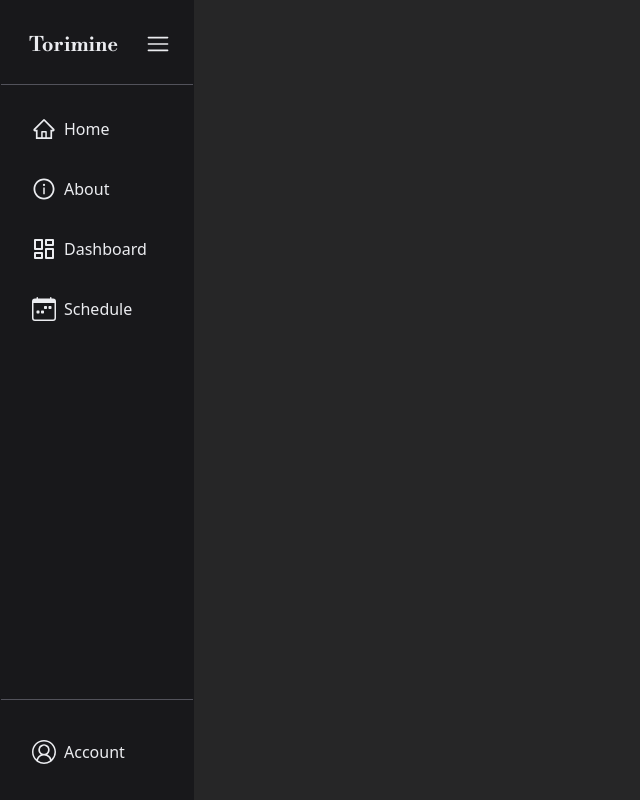
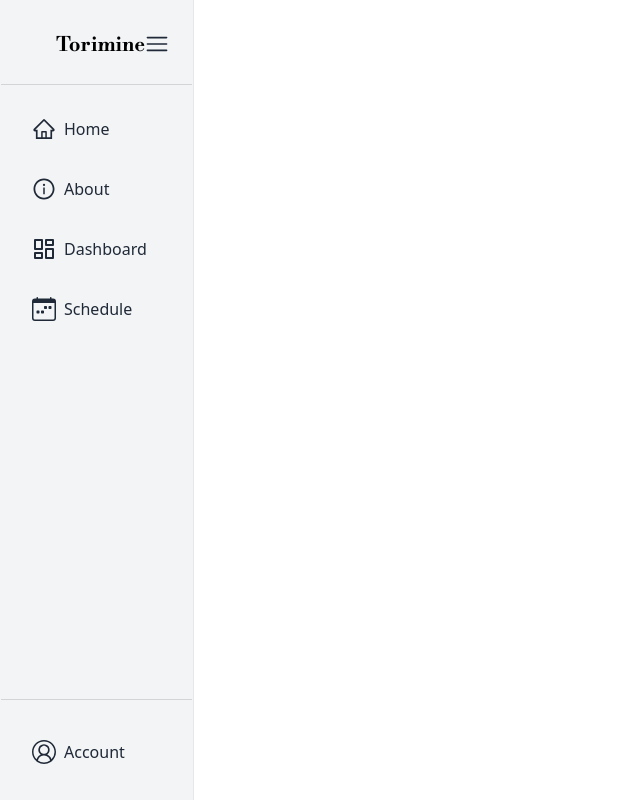
Before and after one commit to sebat2004/Torimine, a React (Vite) app in the folder client/: page /workspace in a window 1280 px wide. Shown: the whole page, without its empty margins (0-640 px from the left). Built offline with nearby package versions, Linux system fonts and the light colour scheme; a web font is replaced by a local one.

Commit message:
Changed to light mode colors

```diff
--- a/client/src/components/Navbar.tsx
+++ b/client/src/components/Navbar.tsx
@@ -2,7 +2,7 @@ import { Link } from 'react-router-dom'
 
 const Navbar = () => {
     return (
-    <div className='flex py-3 px-10 bg-zinc-900 w-screen'>
+    <div className='flex py-3 px-10 bg-gray-100 w-screen'>
         <div className='flex hover:scale-110 duration-150'>
             <Link to='/'>
                 <div className="flex pt-[8px] logo">
--- a/client/src/components/Sidebar.tsx
+++ b/client/src/components/Sidebar.tsx
@@ -14,14 +14,14 @@ const Sidebar = () => {
   return (
     <>
     <div className="flex">
-      <div className={`flex px-6 flex-col gap-5 pl-6 h-screen pt-8 bg-zinc-900  ${isOpen ? "w-[194px]" : "w-[88px]"} duration-150`}>
+      <div className={`flex px-6 flex-col gap-5 pl-6 h-screen pt-8  ${isOpen ? "w-[194px]" : "w-[88px]"} duration-150 border-r-[1px] bg-gray-100`}>
           <div className={`flex pl-2 rounded-md w-min duration-200 cursor-pointer ${isOpen ? "self-end" : "self-end pr-[10px]"}`}>
-            <Link to='/'>
-              <h1 className={`logo self-start pr-7 hover:scale-110 duration-150 text-xl ${isOpen ? "scale-100" : "scale-0"}`}>Torimine</h1>
+            <Link to='/' className={` mr-auto`}>
+              <h1 className={`logo hover:scale-110 duration-150 text-xl ${isOpen ? "scale-100" : "scale-0"}`}>Torimine</h1>
             </Link>
             <RxHamburgerMenu className={`text-2xl duration-150 hover:scale-125 ${isOpen && "rotate-180"}`} onClick={() => setOpen(!isOpen)} />
           </div>
-          <hr className="h-px my-1 bg-zinc-600 border-0 mx-[-23px]"></hr>
+          <hr className="h-px my-1 bg-zinc-300 border-0 mx-[-23px]"></hr>
           <Link to={"/"} state={isOpen}>
             <div className={`nav-item-container`} >
               <div className="pl-[4px] h-max self-center">
@@ -54,7 +54,7 @@ const Sidebar = () => {
               <h1 className={`nav-item-text ${isOpen ? "scale-100" : "scale-0"}`}>Schedule</h1>
             </div>
           </Link>
-          <hr className="h-px my-3 bg-zinc-600 border-0 mx-[-23px] mt-auto"></hr>
+          <hr className="h-px my-3 bg-zinc-300 border-0 mx-[-23px] mt-auto"></hr>
           <Link to="/account" state={isOpen}>
             <div className={`nav-item-container mb-7`} >
               <div className="pl-[4px] h-max self-center">
--- a/client/src/index.css
+++ b/client/src/index.css
@@ -8,13 +8,14 @@
 
 @layer components {
     .nav-item-container {
-        @apply flex gap-2 pl-1 cursor-pointer p-2 rounded-md hover:scale-[1.08] hover:rounded-xl duration-200 hover:bg-zinc-800
+        @apply flex gap-2 pl-1 cursor-pointer p-2 rounded-md hover:scale-[1.08] hover:rounded-xl duration-200 hover:bg-gray-300
     }
 \    .nav-item-text {
-        @apply pl-[6px] duration-75 text-base font-normal text-zinc-300
+        @apply pl-[6px] duration-75 text-base font-normal text-black
     }
     .logo {
         font: 700 1.5rem 'Libre Bodoni', serif;
+        color: black
     }
     .header {
         font: 600 1.5rem 'Poppins', serif;
--- a/client/tailwind.config.js
+++ b/client/tailwind.config.js
@@ -5,30 +5,8 @@ module.exports = {
   plugins: [require("daisyui")],
   daisyui: {
         themes: [
-          {'dark': {
-            "primary": "#2163B8",
-            "primary-focus": "#317CDB",
-            "primary-content": "#ffffff",
-            "secondary": "#E9860E",
-            "secondary-focus": "#B86B0B",
-            "secondary-content": "#ffffff",
-            "accent": "#37cdbe",
-            "accent-focus": "#2aa79b",
-            "accent-content": "#ffffff",
-            "neutral": "#4e4c4e",
-            "neutral-focus": "#303030",
-            "neutral-content": "#ffffff",
-            "base-100": "#262627",
-            "base-200": "#303030",
-            "base-300": "#16181d",
-            "base-content": "#ebecf0",
-            "info": "#66c6ff",
-            "success": "#87d039",
-            "warning": "#e2d562",
-            "error": "#ff6f6f"
-          }}
+          'light'
         ],
-        darkTheme: "dark",
         base: true, // applies background color and foreground color for root element by default
         styled: true, // include daisyUI colors and design decisions for all components
         utils: true, // adds responsive and modifier utility classes
```
